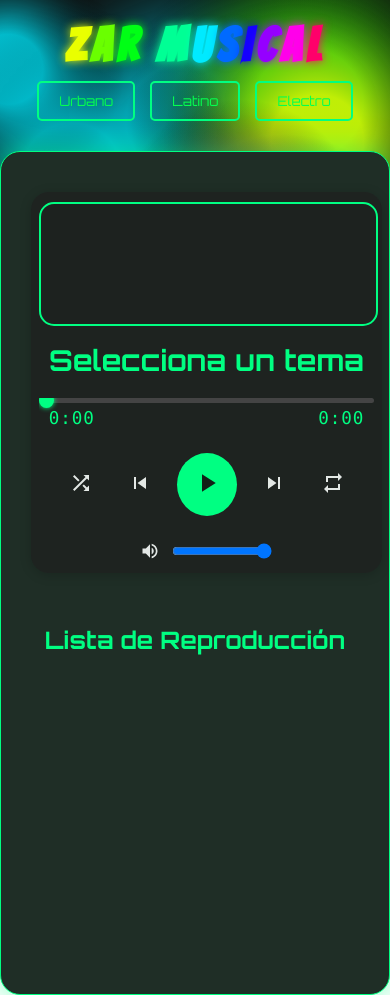
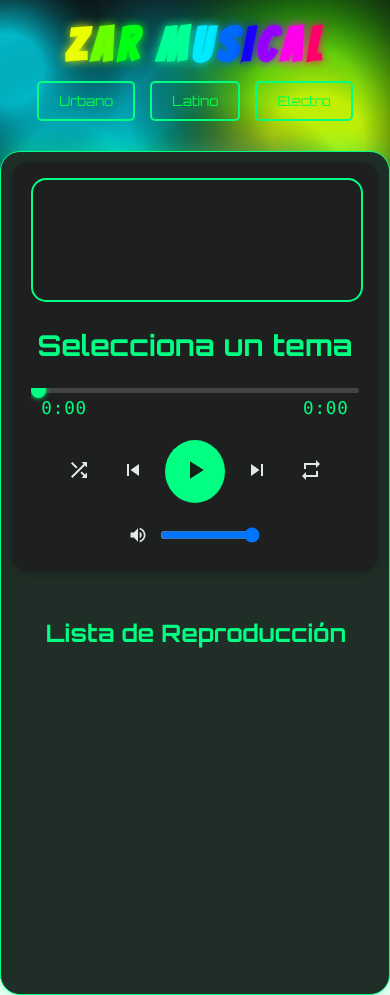
Before and after one commit to Pachodev77/zarmusical, a website: page index.html in a window 390 px wide. Drawn offline with Linux system fonts and the light colour scheme; no server answers.

Commit message:
fix: mejor centrado y responsividad del reproductor en móviles

```diff
--- a/style.css
+++ b/style.css
@@ -577,25 +577,72 @@ header h1 {
 
 /* Compact player on mobile */
 @media (max-width: 600px) {
-  .player-container {
-    max-width: 90vw;
-    width: 90vw;
-    min-width: 0;
-    margin: 0 auto;
-    border-radius: 18px;
-    padding: 10px 2vw 12px 2vw;
-    background: rgba(30,30,30,0.7);
-    box-shadow: 0 2px 12px rgba(0,0,0,0.18);
+  body, html {
+    width: 100vw;
+    min-height: 100vh;
+    margin: 0;
+    padding: 0;
+    overflow-x: hidden;
+    display: flex;
+    flex-direction: column;
     align-items: center;
     justify-content: center;
+  }
+  .container {
+    flex-direction: column;
+    align-items: center;
+    justify-content: center;
+    min-height: 100vh;
+    width: 100vw;
+    max-width: 100vw;
+    margin: 0;
+    padding: 0;
+    box-sizing: border-box;
+  }
+  .player-container {
+    display: flex;
+    flex-direction: column;
+    align-items: center;
+    justify-content: center;
+    margin: 0 auto 16px auto;
+    padding: 16px 5vw 18px 5vw;
+    width: 94vw;
+    max-width: 98vw;
+    min-width: 0;
+    border-radius: 16px;
+    background: rgba(30,30,30,0.85);
+    box-shadow: 0 2px 12px rgba(0,0,0,0.18);
     z-index: 2;
   }
+  .player-controls {
+    width: 100%;
+    display: flex;
+    flex-direction: column;
+    align-items: center;
+    justify-content: center;
+    gap: 10px;
+  }
+  .main-controls {
+    width: 100%;
+    display: flex;
+    justify-content: center;
+    align-items: center;
+    gap: 10px;
+    margin: 12px 0;
+  }
   .playlist-container {
+    width: 100vw;
     max-width: 100vw;
-    width: 100%;
-    margin-top: 22px;
-    box-shadow: none;
+    margin: 0 auto;
     background: transparent;
     border-radius: 0;
+    box-shadow: none;
+    padding: 0 0 20px 0;
+  }
+  #playlist {
+    width: 96vw;
+    max-width: 98vw;
+    margin: 0 auto;
+    box-sizing: border-box;
   }
 }
```
